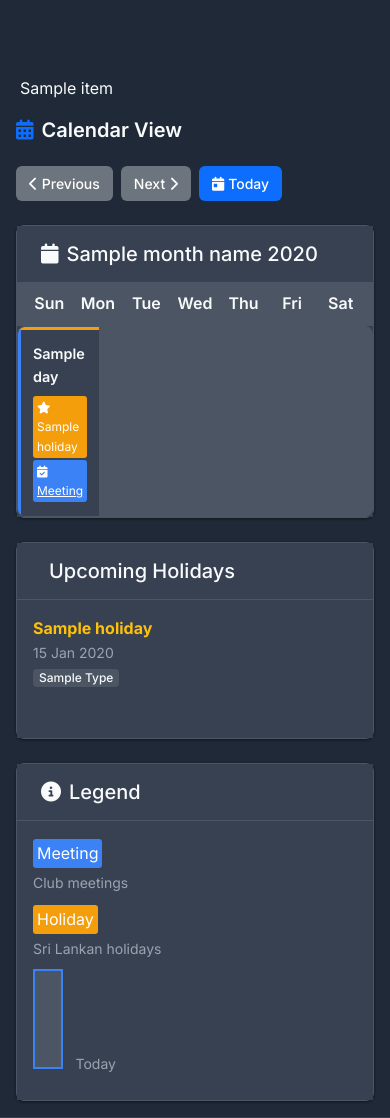
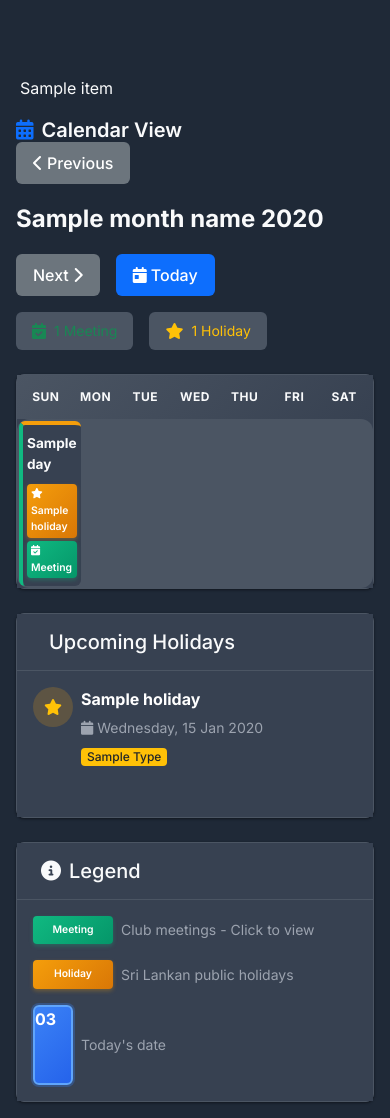
Before and after one commit to nmasnanjana/Membership-Management-System, a Django app: template app/templates/calendar/view.html in a window 390 px wide. Run offline with Django 3.2, Linux system fonts and the light colour scheme; the template is opened without the code that fills it: most values are stand-ins (such as "Sample title", 1, 10 or a date in 2020); some libraries are stand-ins or nearby versions.

Commit message:
Redesign Calendar View with improved UI/UX
- Enhanced visual design: modern gradients, better spacing, and improved color scheme
- Interactive hover effects: smooth animations, scale transforms, and visual feedback
- Better navigation: improved month/year display with quick stats
- Enhanced day cells: better highlighting for today, color-coded borders for events
- Improved event display: gradient badges, better tooltips, and clickable meeting links
- Sidebar improvements: better holiday display and enhanced legend
- Mobile responsive: optimized for all screen sizes with adjusted layouts
- Better accessibility: improved contrast, tooltips, and keyboard navigation support

```diff
--- a/app/templates/calendar/view.html
+++ b/app/templates/calendar/view.html
@@ -2,80 +2,192 @@
 {% load static %}
 
 {% block head %}
-    <link rel="stylesheet" href="{% static 'DataTables/datatables.min.css' %}">
-    <script src="{% static 'DataTables/datatables.min.js' %}"></script>
     <style>
         .calendar-grid {
             display: grid;
             grid-template-columns: repeat(7, 1fr);
-            gap: 1px;
-            background: var(--border-color);
-            border: 1px solid var(--border-color);
-            border-radius: 8px;
+            gap: 2px;
+            background: #4b5563;
+            border-radius: 12px;
             overflow: hidden;
+            padding: 2px;
         }
 
         .calendar-day {
-            background: var(--bg-secondary);
-            padding: 0.75rem;
-            min-height: 100px;
+            background: #374151;
+            padding: 0.75rem 0.5rem;
+            min-height: 120px;
             position: relative;
+            transition: all 0.3s cubic-bezier(0.4, 0, 0.2, 1);
+            border-radius: 6px;
+            cursor: pointer;
+        }
+
+        .calendar-day:hover {
+            background: #4b5563;
+            transform: scale(1.02);
+            z-index: 10;
+            box-shadow: 0 4px 12px rgba(0, 0, 0, 0.3);
         }
 
         .calendar-day.other-month {
-            background: var(--bg-primary);
-            opacity: 0.5;
+            background: #1f2937;
+            opacity: 0.4;
+        }
+
+        .calendar-day.other-month:hover {
+            background: #374151;
+            opacity: 0.7;
         }
 
         .calendar-day.today {
-            background: var(--bg-tertiary);
-            border: 2px solid var(--primary-color);
+            background: linear-gradient(135deg, #3b82f6, #2563eb);
+            border: 2px solid #60a5fa;
+            box-shadow: 0 0 0 2px rgba(59, 130, 246, 0.3);
+        }
+
+        .calendar-day.today:hover {
+            background: linear-gradient(135deg, #2563eb, #1d4ed8);
+            box-shadow: 0 4px 16px rgba(59, 130, 246, 0.5);
         }
 
         .calendar-day.has-meeting {
-            border-left: 3px solid var(--primary-color);
+            border-left: 4px solid #10b981;
         }
 
         .calendar-day.has-holiday {
-            border-top: 3px solid var(--warning-color);
+            border-top: 4px solid #f59e0b;
+        }
+
+        .calendar-day.has-meeting.has-holiday {
+            border-left: 4px solid #10b981;
+            border-top: 4px solid #f59e0b;
         }
 
         .day-number {
-            font-weight: 600;
-            font-size: 0.9rem;
+            font-weight: 700;
+            font-size: 1rem;
             margin-bottom: 0.5rem;
+            color: #f9fafb;
+        }
+
+        .calendar-day.today .day-number {
+            color: white;
         }
 
         .day-events {
-            font-size: 0.75rem;
+            font-size: 0.7rem;
+            display: flex;
+            flex-direction: column;
+            gap: 3px;
         }
 
         .event-meeting {
-            background: var(--primary-color);
+            background: linear-gradient(135deg, #10b981, #059669);
             color: white;
-            padding: 2px 4px;
-            border-radius: 3px;
-            margin: 2px 0;
+            padding: 4px 6px;
+            border-radius: 4px;
             display: block;
+            text-decoration: none;
+            font-weight: 600;
+            transition: all 0.2s ease;
+            box-shadow: 0 2px 4px rgba(16, 185, 129, 0.3);
+        }
+
+        .event-meeting:hover {
+            background: linear-gradient(135deg, #059669, #047857);
+            transform: translateX(2px);
+            box-shadow: 0 4px 8px rgba(16, 185, 129, 0.5);
         }
 
         .event-holiday {
-            background: var(--warning-color);
+            background: linear-gradient(135deg, #f59e0b, #d97706);
             color: white;
-            padding: 2px 4px;
-            border-radius: 3px;
-            margin: 2px 0;
+            padding: 4px 6px;
+            border-radius: 4px;
             display: block;
+            font-weight: 600;
+            box-shadow: 0 2px 4px rgba(245, 158, 11, 0.3);
         }
 
         .calendar-header {
             display: grid;
             grid-template-columns: repeat(7, 1fr);
-            background: var(--bg-tertiary);
-            padding: 0.5rem;
-            font-weight: 600;
+            background: linear-gradient(135deg, #4b5563, #374151);
+            padding: 1rem 0.5rem;
+            font-weight: 700;
             text-align: center;
-            border-bottom: 2px solid var(--border-color);
+            color: #f9fafb;
+            font-size: 0.9rem;
+            text-transform: uppercase;
+            letter-spacing: 0.5px;
+        }
+
+        .calendar-nav {
+            display: flex;
+            align-items: center;
+            gap: 1rem;
+            flex-wrap: wrap;
+        }
+
+        .calendar-month-year {
+            font-size: 1.5rem;
+            font-weight: 700;
+            color: #f9fafb;
+            min-width: 200px;
+        }
+
+        .calendar-stats {
+            display: flex;
+            gap: 1rem;
+            flex-wrap: wrap;
+        }
+
+        .stat-badge {
+            background: #4b5563;
+            padding: 0.5rem 1rem;
+            border-radius: 6px;
+            font-size: 0.875rem;
+            display: flex;
+            align-items: center;
+            gap: 0.5rem;
+        }
+
+        .stat-badge i {
+            font-size: 1rem;
+        }
+
+        @media (max-width: 768px) {
+            .calendar-day {
+                min-height: 80px;
+                padding: 0.5rem 0.25rem;
+            }
+
+            .day-number {
+                font-size: 0.85rem;
+            }
+
+            .day-events {
+                font-size: 0.65rem;
+            }
+
+            .event-meeting,
+            .event-holiday {
+                padding: 2px 4px;
+                font-size: 0.65rem;
+            }
+
+            .calendar-header {
+                padding: 0.75rem 0.25rem;
+                font-size: 0.75rem;
+            }
+        }
+
+        .empty-day {
+            color: #6b7280;
+            font-size: 0.75rem;
+            text-align: center;
+            padding-top: 0.5rem;
         }
     </style>
 {% endblock head %}
@@ -84,31 +196,45 @@
     <div class="container-fluid px-3 px-md-4">
         {% include 'breadcrumb.html' %}
 
-        <div class="mb-4 d-flex justify-content-between align-items-center flex-wrap">
-            <h1 class="page-title">
+        <div class="mb-4">
+            <div class="d-flex justify-content-between align-items-center flex-wrap mb-3">
+                <h1 class="page-title mb-0">
                     <i class="fas fa-calendar-alt text-primary me-2"></i>Calendar View
                 </h1>
-            <div class="d-flex gap-2">
-                <a href="{% url 'calendar_view' %}?year={{ prev_year }}&month={{ prev_month }}" class="btn btn-secondary btn-sm">
+                <div class="calendar-nav">
+                    <a href="{% url 'calendar_view' %}?year={{ prev_year }}&month={{ prev_month }}" class="btn btn-secondary btn-modern">
                         <i class="fas fa-chevron-left me-1"></i>Previous
                     </a>
-                <a href="{% url 'calendar_view' %}?year={{ next_year }}&month={{ next_month }}" class="btn btn-secondary btn-sm">
+                    <div class="calendar-month-year text-center">
+                        {{ month_name }} {{ year }}
+                    </div>
+                    <a href="{% url 'calendar_view' %}?year={{ next_year }}&month={{ next_month }}" class="btn btn-secondary btn-modern">
                         Next<i class="fas fa-chevron-right ms-1"></i>
                     </a>
-                <a href="{% url 'calendar_view' %}" class="btn btn-primary btn-sm">
+                    <a href="{% url 'calendar_view' %}" class="btn btn-primary btn-modern">
                         <i class="fas fa-calendar-day me-1"></i>Today
                     </a>
                 </div>
+            </div>
+            {% if meetings %}
+            <div class="calendar-stats">
+                <div class="stat-badge text-success">
+                    <i class="fas fa-calendar-check"></i>
+                    <span>{{ meetings.count }} Meeting{{ meetings.count|pluralize }}</span>
+                </div>
+                {% if month_holidays %}
+                <div class="stat-badge text-warning">
+                    <i class="fas fa-star"></i>
+                    <span>{{ month_holidays|length }} Holiday{{ month_holidays|length|pluralize }}</span>
+                </div>
+                {% endif %}
+            </div>
+            {% endif %}
         </div>
 
         <div class="row">
             <div class="col-lg-9">
                 <div class="modern-card mb-4">
-                    <div class="modern-card-header">
-                        <h5 class="mb-0">
-                            <i class="fas fa-calendar me-2"></i>{{ month_name }} {{ year }}
-                        </h5>
-                    </div>
                     <div class="modern-card-body p-0">
                         <div class="calendar-header">
                             <div>Sun</div>
@@ -123,19 +249,28 @@
                             {% for week in calendar_data %}
                                 {% for day_info in week %}
                                     {% if day_info %}
-                                        <div class="calendar-day {% if day_info.is_today %}today{% endif %} {% if day_info.meetings %}has-meeting{% endif %} {% if day_info.holidays %}has-holiday{% endif %}">
+                                        <div class="calendar-day {% if day_info.is_today %}today{% endif %} {% if day_info.meetings %}has-meeting{% endif %} {% if day_info.holidays %}has-holiday{% endif %}"
+                                             title="{% if day_info.is_today %}Today - {% endif %}{{ day_info.date|date:'d M Y' }}{% if day_info.meetings %} - {{ day_info.meetings|length }} meeting{{ day_info.meetings|length|pluralize }}{% endif %}{% if day_info.holidays %} - {{ day_info.holidays|length }} holiday{{ day_info.holidays|length|pluralize }}{% endif %}">
                                             <div class="day-number">{{ day_info.day }}</div>
                                             <div class="day-events">
+                                                {% if day_info.holidays %}
                                                     {% for holiday in day_info.holidays %}
-                                                    <span class="event-holiday" title="{{ holiday.name }}">
+                                                        <span class="event-holiday" title="{{ holiday.name }} - {{ holiday.date|date:'d M Y' }}">
                                                             <i class="fas fa-star me-1"></i>{{ holiday.name|truncatewords:2 }}
                                                         </span>
                                                     {% endfor %}
+                                                {% endif %}
+                                                {% if day_info.meetings %}
                                                     {% for meeting in day_info.meetings %}
-                                                    <a href="{% url 'attendance_date' meeting.meeting_id %}" class="event-meeting" title="Meeting - Fee: Rs.{{ meeting.meeting_fee }}">
+                                                        <a href="{% url 'attendance_date' meeting.meeting_id %}" class="event-meeting"
+                                                           title="Meeting on {{ meeting.meeting_date|date:'d M Y' }} - Fee: Rs.{{ meeting.meeting_fee }} - Click to view attendance">
                                                             <i class="fas fa-calendar-check me-1"></i>Meeting
                                                         </a>
                                                     {% endfor %}
+                                                {% endif %}
+                                                {% if not day_info.meetings and not day_info.holidays %}
+                                                    <div class="empty-day">—</div>
+                                                {% endif %}
                                             </div>
                                         </div>
                                     {% else %}
@@ -156,17 +291,27 @@
                         </h5>
                     </div>
                     <div class="modern-card-body">
+                        {% if upcoming_holidays %}
                             {% for holiday in upcoming_holidays %}
                                 <div class="mb-3 pb-3 {% if not forloop.last %}border-bottom border-secondary{% endif %}">
-                                <div class="d-flex justify-content-between align-items-start">
-                                    <div>
-                                        <div class="fw-bold text-warning">{{ holiday.name }}</div>
-                                        <div class="text-muted small">{{ holiday.date|date:"d M Y" }}</div>
-                                        <span class="badge bg-secondary mt-1">{{ holiday.type|title }}</span>
+                                    <div class="d-flex align-items-start gap-2">
+                                        <div class="rounded-circle d-flex align-items-center justify-content-center"
+                                             style="width: 40px; height: 40px; background: rgba(245, 158, 11, 0.2); min-width: 40px;">
+                                            <i class="fas fa-star text-warning"></i>
+                                        </div>
+                                        <div class="flex-grow-1">
+                                            <div class="fw-bold text-white mb-1">{{ holiday.name }}</div>
+                                            <div class="text-muted small mb-1">
+                                                <i class="fas fa-calendar me-1"></i>{{ holiday.date|date:"l, d M Y" }}
+                                            </div>
+                                            <span class="badge bg-warning text-dark">{{ holiday.type|title }}</span>
                                         </div>
                                     </div>
                                 </div>
                             {% endfor %}
+                        {% else %}
+                            <p class="text-muted text-center py-3">No upcoming holidays</p>
+                        {% endif %}
                     </div>
                 </div>
 
@@ -177,17 +322,19 @@
                         </h5>
                     </div>
                     <div class="modern-card-body">
-                        <div class="mb-2">
-                            <span class="event-meeting d-inline-block mb-1">Meeting</span>
-                            <span class="text-muted small d-block">Club meetings</span>
+                        <div class="mb-3 d-flex align-items-center gap-2">
+                            <span class="event-meeting d-inline-block" style="width: 80px; text-align: center; padding: 6px;">Meeting</span>
+                            <span class="text-muted small">Club meetings - Click to view</span>
                         </div>
-                        <div class="mb-2">
-                            <span class="event-holiday d-inline-block mb-1">Holiday</span>
-                            <span class="text-muted small d-block">Sri Lankan holidays</span>
+                        <div class="mb-3 d-flex align-items-center gap-2">
+                            <span class="event-holiday d-inline-block" style="width: 80px; text-align: center; padding: 6px;">Holiday</span>
+                            <span class="text-muted small">Sri Lankan public holidays</span>
                         </div>
-                        <div class="mb-2">
-                            <div class="calendar-day today d-inline-block" style="width: 30px; height: 30px; padding: 0;"></div>
-                            <span class="text-muted small d-inline-block ms-2">Today</span>
+                        <div class="mb-0 d-flex align-items-center gap-2">
+                            <div class="calendar-day today d-inline-block" style="width: 40px; height: 40px; padding: 0; cursor: default; display: flex; align-items: center; justify-content: center;">
+                                <span style="color: white; font-weight: 700;">{% now "d" %}</span>
+                            </div>
+                            <span class="text-muted small">Today's date</span>
                         </div>
                     </div>
                 </div>
```
Lines whose indentation alone changed are shown as unchanged.
